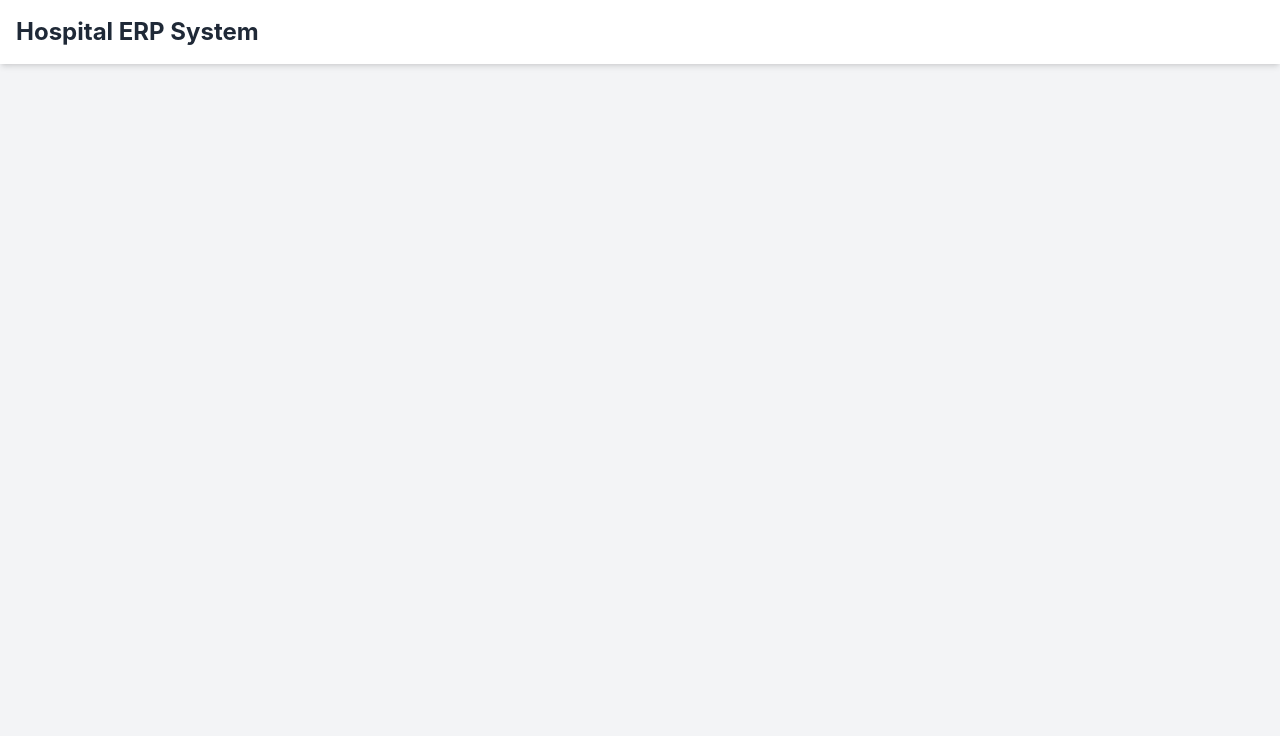
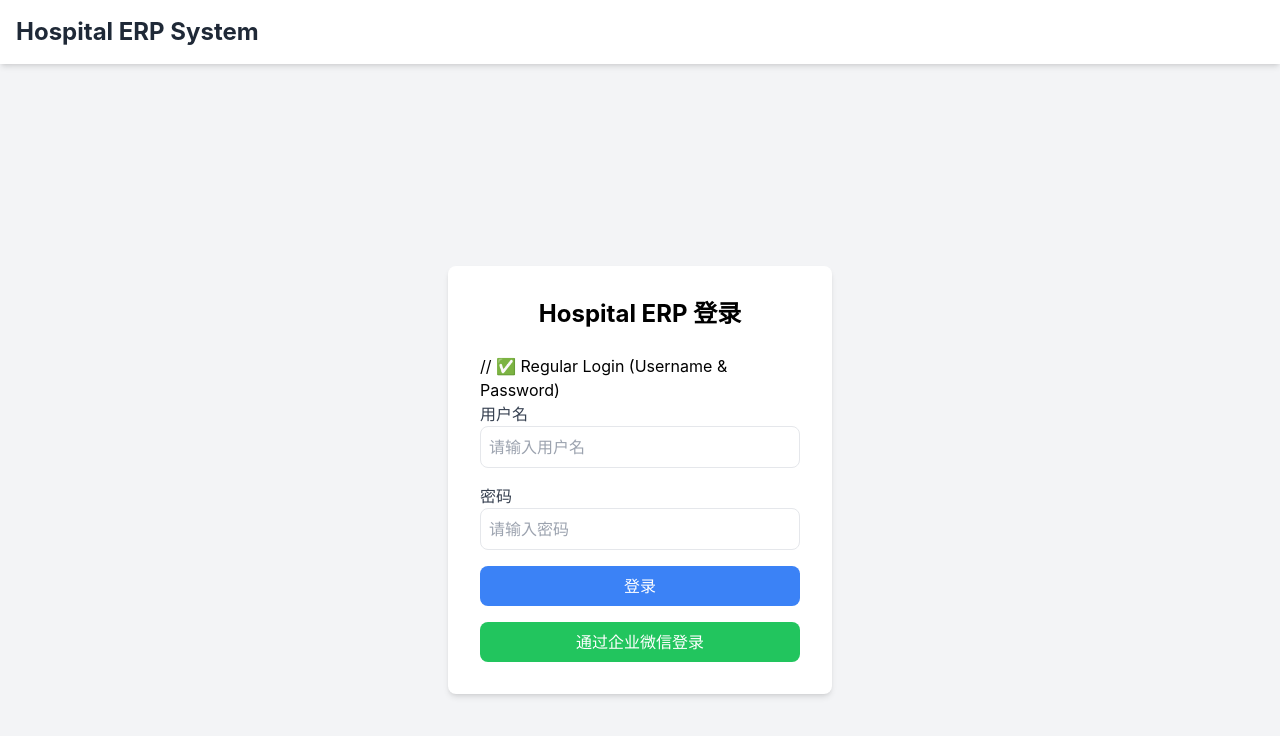
Before and after one commit to Vikkkkk/hospitalERP-frontend, a React (Create React App) app: page /login in a window 1280 px wide. Before the commit this address had no page. Shown: the top 736 px of the page. Built offline with nearby package versions, Linux system fonts and the light colour scheme.

Commit message:
finish wecom login

```diff
--- a/src/App.tsx
+++ b/src/App.tsx
@@ -29,6 +29,7 @@ const App: React.FC = () => {
                   <Route path="/inventory" element={<Inventory />} />
                   <Route path="/wecom-login" element={<WeComLogin />} /> {/* ✅ New WeCom login route */}
                   <Route path="/wecom-callback" element={<WeComCallback />} /> {/* ✅ Handle WeCom login callback */}
+                  <Route path="/login" element={<Login />} />
                 </Routes>
               </main>
             </div>
--- a/src/pages/Login.tsx
+++ b/src/pages/Login.tsx
@@ -2,13 +2,11 @@ import React, { useState } from 'react';
 import { useAuth } from '../context/AuthContext';
 import { toast } from 'react-toastify';
 import axios from '../services/api';
-import { QRCodeCanvas } from 'qrcode.react';
+import { useSearchParams } from 'react-router-dom';
 
-// Load environment variables safely
-const WECOM_CORP_ID = process.env.WECOM_CORP_ID
-const WECOM_AGENT_ID = process.env.WECOM_AGENT_ID
-const REDIRECT_URI = encodeURIComponent(process.env.WECOM_REDIRECT_URI || "http://readily-hip-leech.ngrok-free.app/wecom-callback");
-
+const WECOM_CORP_ID = process.env.WECOM_CORP_ID || "ww8ca561daefff3e83";
+const WECOM_AGENT_ID = process.env.WECOM_AGENT_ID || "1000002";
+const REDIRECT_URI = encodeURIComponent(process.env.WECOM_REDIRECT_URI || "http://readily-hip-leech.ngrok-free.app/api/wecom-auth/wecom-callback");
 
 const Login: React.FC = () => {
   const { login } = useAuth();
@@ -16,16 +14,32 @@ const Login: React.FC = () => {
   const [password, setPassword] = useState('');
   const [error, setError] = useState('');
   const [showWeComQR, setShowWeComQR] = useState(false);
-  const [weComUrl, setWeComUrl] = useState("");
+  const [searchParams] = useSearchParams();
+
+  const errorType = searchParams.get('error');
+  const getErrorMessage = (type: string | null) => {
+    switch (type) {
+      case 'unlinked_account':
+        return '您的WeCom账号未绑定，请使用普通登录方式并在个人设置中绑定WeCom账号。';
+      case 'missing_code':
+        return '缺少授权码，请重新尝试扫描二维码登录。';
+      case 'wecom_auth_failed':
+        return 'WeCom 认证失败，请重试或使用普通登录。';
+      case 'internal_error':
+        return '服务器错误，请稍后再试。';
+      default:
+        return null;
+    }
+  };
+
+  const errorMessage = getErrorMessage(errorType);
 
   const handleSubmit = async (e: React.FormEvent) => {
     e.preventDefault();
-
     if (!username.trim() || !password.trim()) {
       toast.error('请输入用户名和密码');
       return;
     }
-
     try {
       const response = await axios.post('/api/auth/login', { username, password });
       login(response.data.token);
@@ -36,16 +50,8 @@ const Login: React.FC = () => {
   };
 
   const handleWeComLogin = () => {
-    if (!WECOM_CORP_ID || !WECOM_AGENT_ID || !REDIRECT_URI) {
-      toast.error('WeCom 配置错误，请检查环境变量');
-      return;
-    }
-
-    // Set the WeCom login URL
-    setWeComUrl(
-      `https://open.work.weixin.qq.com/wwopen/sso/qrConnect?appid=${WECOM_CORP_ID}&agentid=${WECOM_AGENT_ID}&redirect_uri=${REDIRECT_URI}&state=secureRandomString`
-    );
-    setShowWeComQR(true);
+    const url = `https://open.work.weixin.qq.com/wwopen/sso/qrConnect?appid=${WECOM_CORP_ID}&agentid=${WECOM_AGENT_ID}&redirect_uri=${REDIRECT_URI}&state=STATE`;
+    window.location.href = url;
   };
 
   return (
@@ -53,26 +59,16 @@ const Login: React.FC = () => {
       <div className="bg-white p-8 rounded-lg shadow-md w-96">
         <h1 className="text-2xl font-bold text-center mb-6">Hospital ERP 登录</h1>
 
-        {showWeComQR ? (
-          // ✅ WeCom Login (QR Code Mode)
-          <div className="flex flex-col items-center">
-            <QRCodeCanvas value={weComUrl} size={200} />
-            <p className="mt-4 text-gray-700">请使用企业微信扫描二维码进行登录</p>
-            <button
-              onClick={() => setShowWeComQR(false)}
-              className="mt-4 w-full bg-gray-500 text-white p-2 rounded-lg hover:bg-gray-600 transition"
-            >
-              返回普通登录
-            </button>
+        {errorMessage && (
+          <div className="text-red-600 bg-red-100 p-3 rounded-md mb-4 text-center">
+            {errorMessage}
           </div>
-        ) : (
-          // ✅ Normal Login (Username & Password)
+        )}
+          // ✅ Regular Login (Username & Password)
           <form onSubmit={handleSubmit} className="space-y-4">
             {error && <p className="text-red-500 text-sm">{error}</p>}
             <div>
-              <label htmlFor="username" className="block text-gray-700">
-                用户名
-              </label>
+              <label htmlFor="username" className="block text-gray-700">用户名</label>
               <input
                 type="text"
                 id="username"
@@ -84,9 +80,7 @@ const Login: React.FC = () => {
             </div>
 
             <div>
-              <label htmlFor="password" className="block text-gray-700">
-                密码
-              </label>
+              <label htmlFor="password" className="block text-gray-700">密码</label>
               <input
                 type="password"
                 id="password"
@@ -111,7 +105,7 @@ const Login: React.FC = () => {
               通过企业微信登录
             </button>
           </form>
-        )}
+        {/* )} */}
       </div>
     </div>
   );
--- a/src/pages/WeComCallback.tsx
+++ b/src/pages/WeComCallback.tsx
@@ -14,6 +14,7 @@ const WeComCallback = () => {
       alert("您的WeCom账号未绑定，请使用普通登录方式并在个人设置中绑定WeCom账号。");
       navigate("/login");
     } else if (error) {
+        console.log(error);
       alert("WeCom 登录失败，请重试或使用普通登录。");
       navigate("/login?error=wecom_failed");
     } else if (token) {
--- a/src/pages/WeComLogin.tsx
+++ b/src/pages/WeComLogin.tsx
@@ -4,7 +4,7 @@ import { useNavigate } from "react-router-dom";
 
 const WECOM_CORP_ID = process.env.WECOM_CORP_ID
 const WECOM_AGENT_ID = process.env.WECOM_AGENT_ID
-const REDIRECT_URI = encodeURIComponent(process.env.WECOM_REDIRECT_URI || "http://readily-hip-leech.ngrok-free.app/wecom-callback");
+const REDIRECT_URI = encodeURIComponent(process.env.WECOM_REDIRECT_URI || "https://readily-hip-leech.ngrok-free.app/api/wecom-auth/wecom-callback");
 
 
 const WeComLogin = () => {
```
Also changed, not shown: 1 other file (tests, documents, lock files or other folders).
